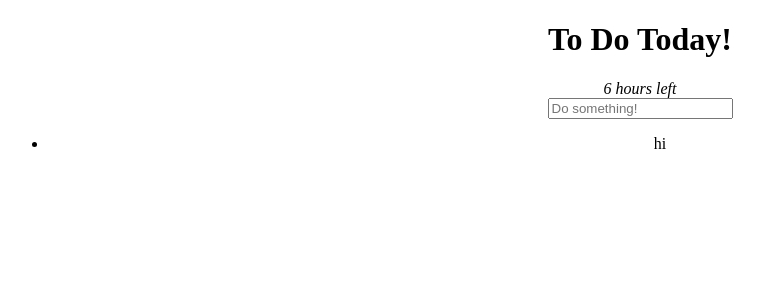
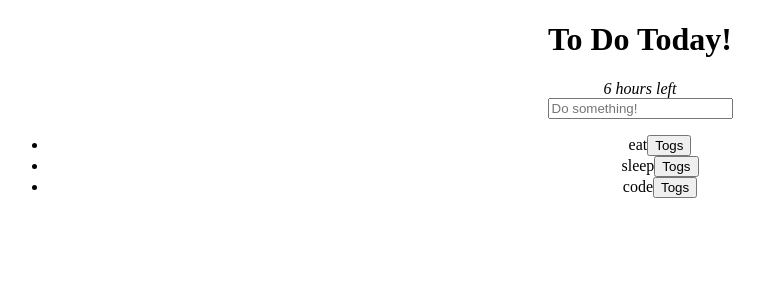
Before and after one commit to jadurani/todo-app, an Angular app: page / in a window 1280 px wide. Shown: the top 300 px of the page, without its empty margins (0-764 px from the left). Built offline with nearby package versions, Linux system fonts and the light colour scheme.

Commit message:
Created a todoModel via ng generate class todo --type model we did not have to import this in app.module.ts--just import it in our components and we're all good

```diff
--- a/src/app/todo-input/todo-input.component.html
+++ b/src/app/todo-input/todo-input.component.html
@@ -1,5 +1,5 @@
 <div>
     <form (submit)="onSubmit()">
-        <input type="text" name="input-todo-item" placeholder="Do something!" [(ngModel)]="todoModel">
+        <input type="text" name="input-todo-item" placeholder="Do something!" [(ngModel)]="todoModel.title">
     </form>
 </div>
--- a/src/app/todo-input/todo-input.component.ts
+++ b/src/app/todo-input/todo-input.component.ts
@@ -1,5 +1,6 @@
 import { Component, OnInit } from '@angular/core';
 import { TodoService } from '../todo.service';
+import { TodoModel } from '../todo.model';
 
 @Component({
   selector: 'todo-input',
@@ -7,7 +8,7 @@ import { TodoService } from '../todo.service';
   styleUrls: ['./todo-input.component.css'],
 })
 export class TodoInputComponent implements OnInit {
-  todoModel;
+  todoModel:TodoModel = new TodoModel();
 
   constructor(public todoService:TodoService) {}
 
@@ -16,5 +17,6 @@ export class TodoInputComponent implements OnInit {
   onSubmit() {
     this.todoService.todos.push(this.todoModel);
     console.log(this.todoService.todos);
+    this.todoModel = new TodoModel();
   }
 }
--- a/src/app/todo-list/todo-list.component.html
+++ b/src/app/todo-list/todo-list.component.html
@@ -1,5 +1,6 @@
 <ul>
   <li *ngFor="let todo of todoService.todos">
-    {{todo}}
+    <span [hidden]="todo.status == 'completed'">{{todo.title}}</span>
+    <button (click)="todo.toggle()">Togs</button>
   </li>
 </ul>
--- a/src/app/todo-list/todo-list.component.ts
+++ b/src/app/todo-list/todo-list.component.ts
@@ -11,9 +11,7 @@ export class TodoListComponent implements OnInit {
   constructor(public todoService: TodoService) { }
 
   ngOnInit() {
-    console.log('here at todo list');
     console.log(this.todoService.todos);
-
   }
 
 }
--- /dev/null
+++ b/src/app/todo.model.ts
@@ -0,0 +1,13 @@
+export class TodoModel {
+    status:string = "started";
+    constructor(
+        public title:string=""
+    ) {}
+
+    toggle(): void {
+        this.status =
+            this.status == "started"
+                ? "completed"
+                : "started";
+    }
+}
--- a/src/app/todo.service.ts
+++ b/src/app/todo.service.ts
@@ -1,8 +1,13 @@
 import { Injectable } from '@angular/core';
+import { TodoModel } from './todo.model';
 
 @Injectable()
 export class TodoService {
-  todos = ['hi',];
+  todos:[TodoModel] = [
+    new TodoModel("eat"),
+    new TodoModel("sleep"),
+    new TodoModel("code"),
+  ];
   // constructor() { }
 
 }
```
